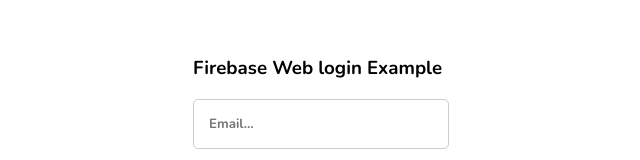
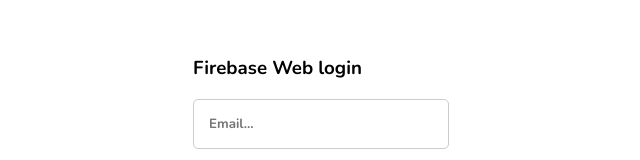
Before and after one commit to SanjaySunil/firebase-login, a plain HTML site: page index.html in a window 1280 px wide. Shown: the part 134-294 px from the top of the page, without its empty margins (319-959 px from the left). Drawn offline with nearby package versions, Linux system fonts and the light colour scheme; no server answers.

Commit message:
Update index.html

```diff
--- a/index.html
+++ b/index.html
@@ -7,7 +7,7 @@
 <body>
 
   <div id="login_div" class="main-div">
-    <h3>Firebase Web login Example</h3>
+    <h3>Firebase Web login</h3>
     <input type="email" placeholder="Email..." id="email_field" />
     <input type="password" placeholder="Password..." id="password_field" />
 
@@ -16,7 +16,7 @@
 
   <div id="user_div" class="loggedin-div">
     <h3>Welcome User</h3>
-    <p id="user_para">Welcome to Firebase web login Example. You're currently logged in.</p>
+    <p id="user_para">Welcome to Firebase Web Login. You're currently logged in.</p>
     <button onclick="logout()">Logout</button>
   </div>
 
```
